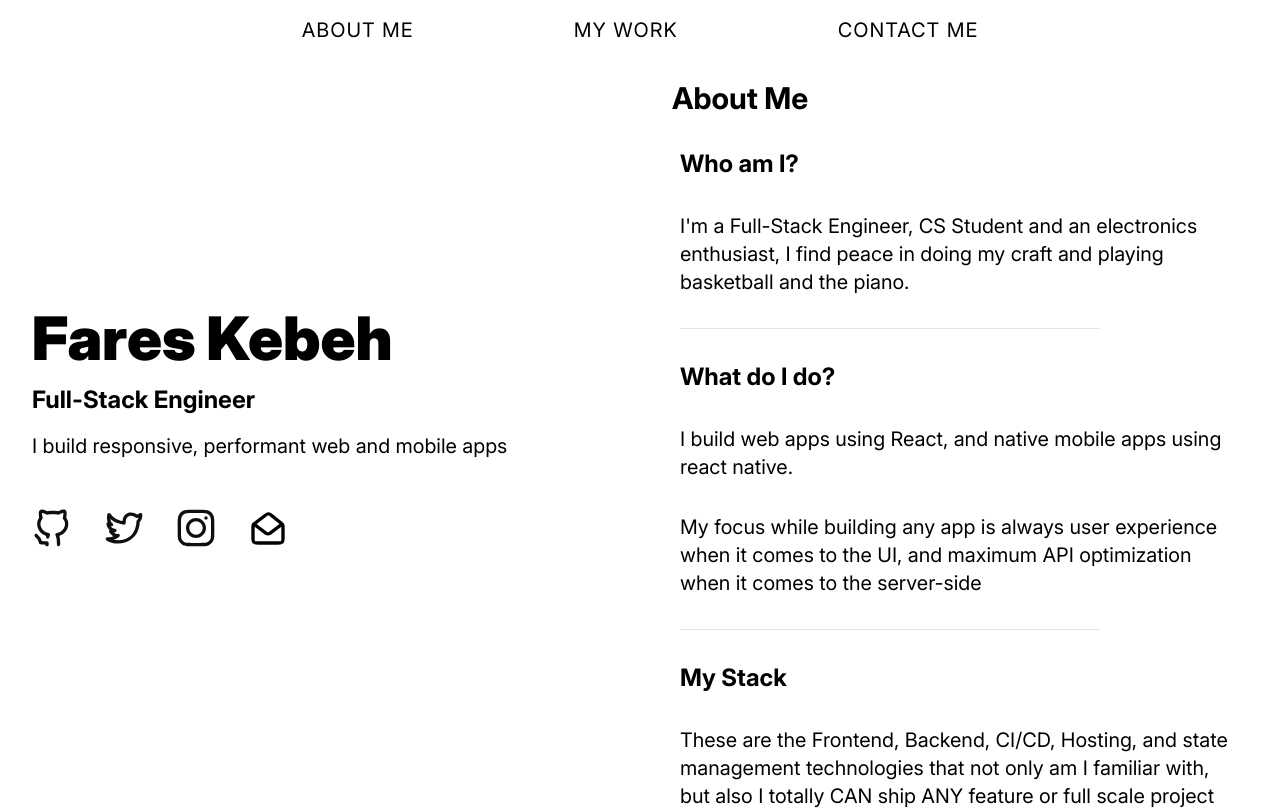
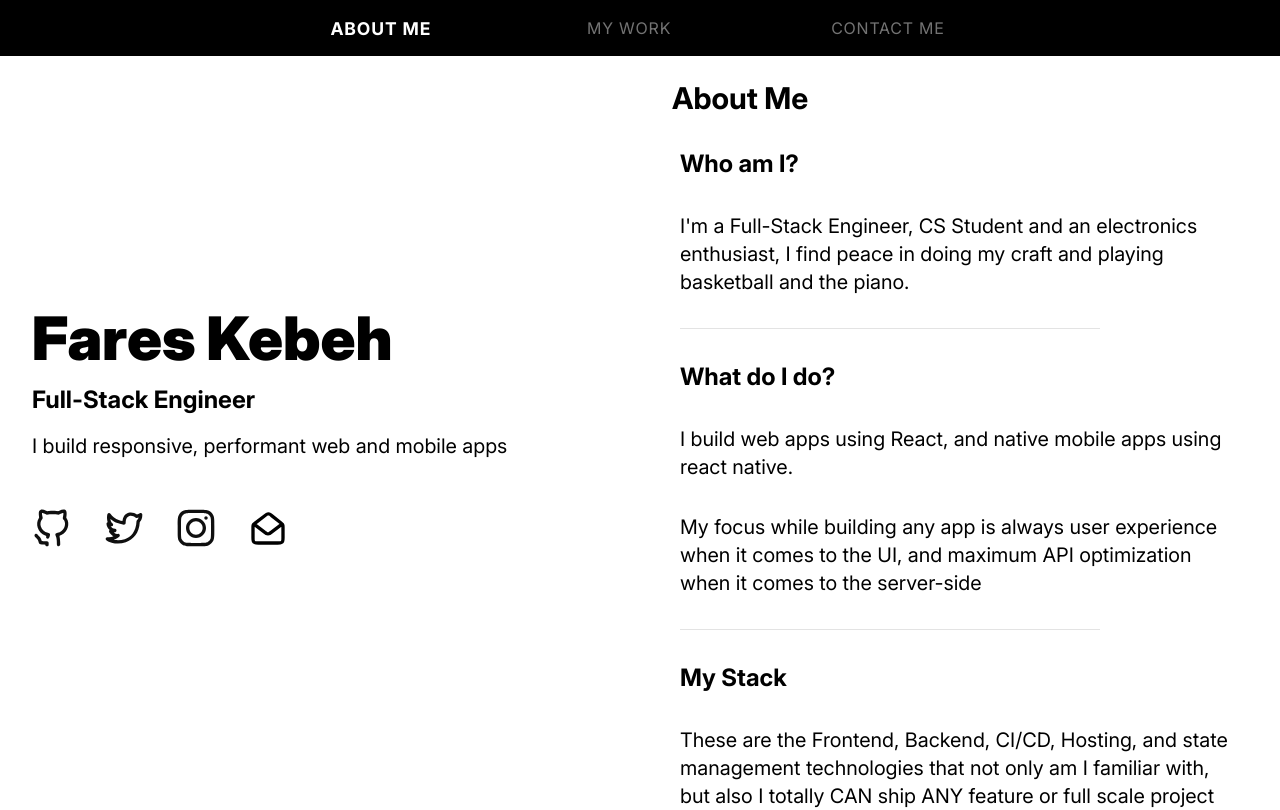
Before and after one commit to fareskebeh/portfolio-1, a React (Vite) app: page /about in a window 1280 px wide. Shown: the top 810 px of the page. Built offline with nearby package versions, Linux system fonts and the light colour scheme.

Commit message:
feat: navigation bar styling

```diff
--- a/src/components/Nav.tsx
+++ b/src/components/Nav.tsx
@@ -1,11 +1,12 @@
-import { Link } from "react-router-dom"
+import { Link, useLocation } from "react-router-dom"
 
 const Nav = () => {
+  const location = useLocation()
   return (
-    <div className=" sm:text-xl fixed top-0 z-999 left-0 right-0 flex *:tracking-wider justify-around sm:justify-center sm:gap-40 p-4">
-      <Link to="/about">ABOUT ME</Link>
-      <Link to="/my-work">MY WORK</Link>
-      <Link to="/contact-me">CONTACT ME</Link>
+    <div className=" bg-black *:hover:opacity-80 *:transition duration-200 fixed top-0 z-999 left-0 right-0 flex *:tracking-wider justify-around sm:justify-center sm:gap-40 p-4">
+      <Link className={location.pathname==="/about" ?      "font-bold text-white scale-110" : "text-neutral-500"} to="/about">ABOUT ME</Link>
+      <Link className={location.pathname==="/my-work" ?    "font-bold text-white scale-110" : "text-neutral-500"} to="/my-work">MY WORK</Link>
+      <Link className={location.pathname==="/contact-me" ? "font-bold text-white scale-110" : "text-neutral-500"} to="/contact-me">CONTACT ME</Link>
     </div>
   )
 }
```
